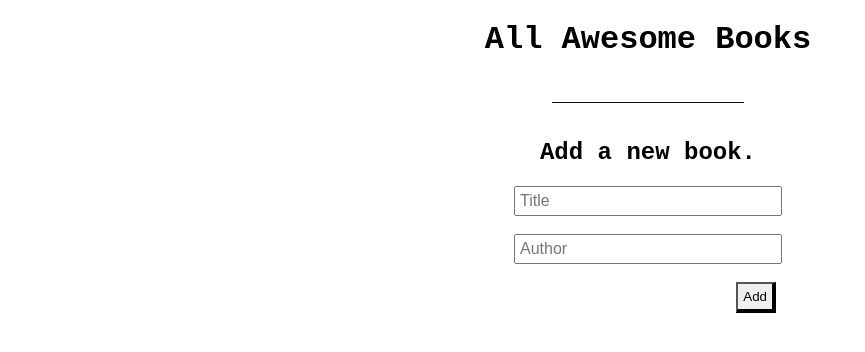
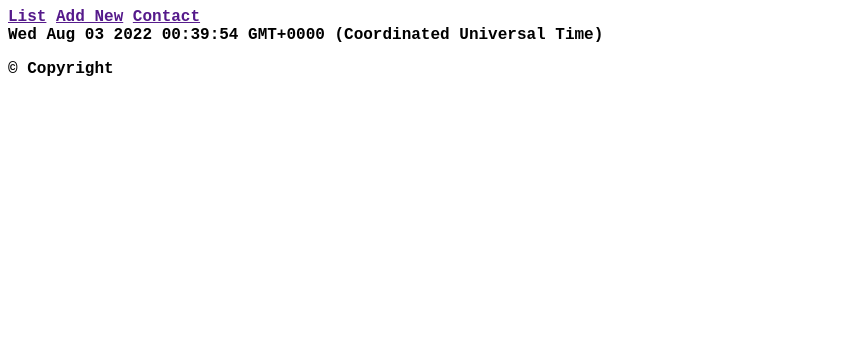
Before and after one commit to Flunavgt/awesomeBooks, a website with bundled scripts: page index.html in a window 1280 px wide. Shown: the whole page, without its empty margins (0-865 px from the left). Built offline with nearby package versions, Linux system fonts and the light colour scheme.

Commit message:
Create Navbar & Footer

```diff
--- a/css/style.css
+++ b/css/style.css
@@ -15,14 +15,6 @@ h1 {
   align-items: center;
   color: black;
   padding-bottom: 1rem;
-}
-
-.awesomeList::after {
-  border-bottom: 1.75px solid rgb(10, 10, 10);
-  content: "";
-  display: block;
-  width: 15%;
-  margin-top: 22px;
 }
 
 .eachBook {
@@ -61,3 +53,7 @@ h1 {
   border-right: 4px solid black;
   padding: 5px;
 }
+
+.newBook, .contact{
+  display: none;
+}
--- a/index.html
+++ b/index.html
@@ -8,8 +8,25 @@
   <link rel="stylesheet" href="css/style.css">
 </head>
 <body>
-  <h1> All Awesome Books</h1>
-  <div class="awesomeList"></div>
+
+
+    <nav class="navbar">
+      <div id="links">
+          <a href="" id="list">List</a>
+          <a href="" id="book">Add New</a>
+          <a href="" id="contact">Contact</a>
+      </div>
+    </nav>
+
+   <div class="currentTime">
+   <span id='date-time'></span>
+   </div>
+
+   <div class="awesomeList">
+
+   </div>
+
+   <div class="newBook">
   <form class="InputForm">
     <h2>Add a new book.</h2>
     <input type="text" name="bookTitle" id="title" placeholder="Title">
@@ -18,8 +35,20 @@
     <br>
     <button class="button" type="submit">Add</button>
   </form>
+  </div>
 
-
+  <div class="contact">
+    <h2>Contact Information</h2>
+    <p>Do you have any question or you just want to say "Hello"?<br>You can reach out to us!</p>
+    <ul>
+    <li>Our e-mail: mail@mail.com</li>
+    <li>Our phone number: 02568745961</li>
+    <li>Our addres: Street name 22, 84503 City, Country</li>
+    </ul>
+  </div>
+<div id="footer">
+  &copy; Copyright
+</div>
   <script type="module" src="js/logic.js"></script>
 </body>
 </html>
--- a/js/logic.js
+++ b/js/logic.js
@@ -43,4 +43,21 @@ button.addEventListener('click', () => {
   render();
 });
 
+var dt = new Date();
+document.getElementById('date-time').innerHTML=dt;
+
+
+
+const book = document.getElementById('book');
+const list = document.getElementById('list');
+const contact = document.getElementById('contact');
+
+
+
+book.addEventListener('click', () => {
+document.querySelector('.awesomeList').style.display = 'none';
+document.querySelector('.newBook').style.display = 'flex';
+document.querySelector('.contact').style.display = 'none';
+});
+
 render();
```
